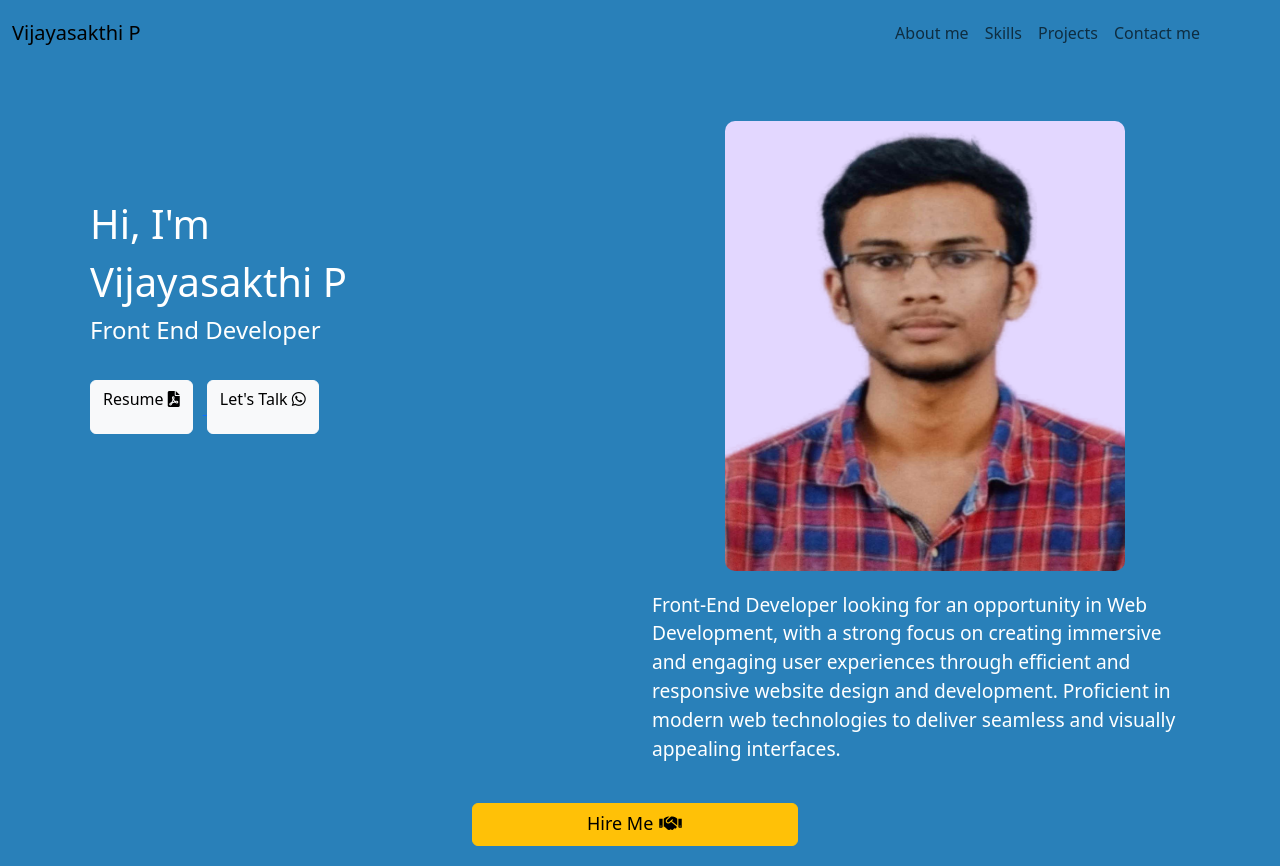
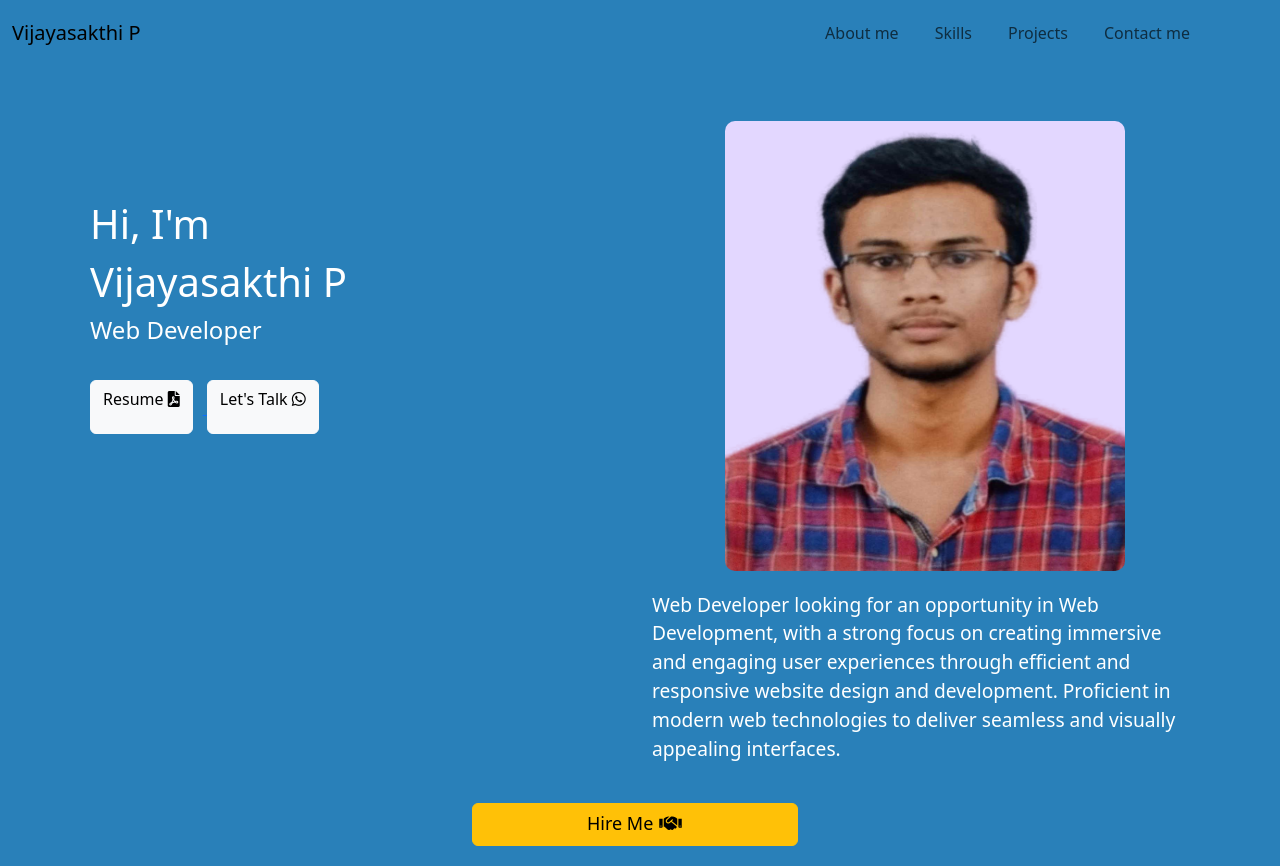
Before and after one commit to vijayasakthip/portfolio3, a plain HTML site: page index.html in a window 1280 px wide. Drawn offline with nearby package versions, Linux system fonts and the light colour scheme.

Commit message:
Update index.html

```diff
--- a/index.html
+++ b/index.html
@@ -28,6 +28,22 @@
             max-width: 100%;
             height: auto;
             display: block;
+        }
+        /* Padding for nav-items when screen width is 1024px or larger */
+        @media (min-width: 1024px) {
+            .navbar-nav .nav-item {
+                padding: 0 10px; /* Adjust padding as needed */
+            }
+        }
+
+        /* Center-align nav-items when screen width is smaller than 1024px */
+        @media (max-width: 1024px) {
+            .navbar-nav {
+                text-align: center;
+            }
+            .navbar-nav .nav-item {
+                padding: 0; /* Remove padding for smaller screens */
+            }
         }
     </style>
 </head>
@@ -62,7 +78,7 @@
             <div class="col-lg-6 column1">
                 <h1>Hi, I'm</h1>
                 <h1>Vijayasakthi P</h1>
-                <h4>Front End Developer</h4>
+                <h4>Web Developer</h4>
                 <a href="Vijayasakthi P.pdf">
                 <button class="btn btn-light resume">
                     <p>Resume <i class="fa-solid fa-file-pdf"></i></p>
@@ -76,7 +92,7 @@
             </div>
             <div class="col-lg-6 column2">
                 <img src="vijayasakthi (1).png" alt="Your Image" class="mx-auto" style="width: 400px;height: 450px;">
-                <p>Front-End Developer looking for an opportunity in Web Development, with a strong focus on creating immersive and engaging user experiences through efficient and responsive website design and development. Proficient in modern web technologies to deliver seamless and visually appealing interfaces.</p>
+                <p>Web Developer looking for an opportunity in Web Development, with a strong focus on creating immersive and engaging user experiences through efficient and responsive website design and development. Proficient in modern web technologies to deliver seamless and visually appealing interfaces.</p>
             </div>
         </div>
 
```
Lines whose indentation alone changed are shown as unchanged.
